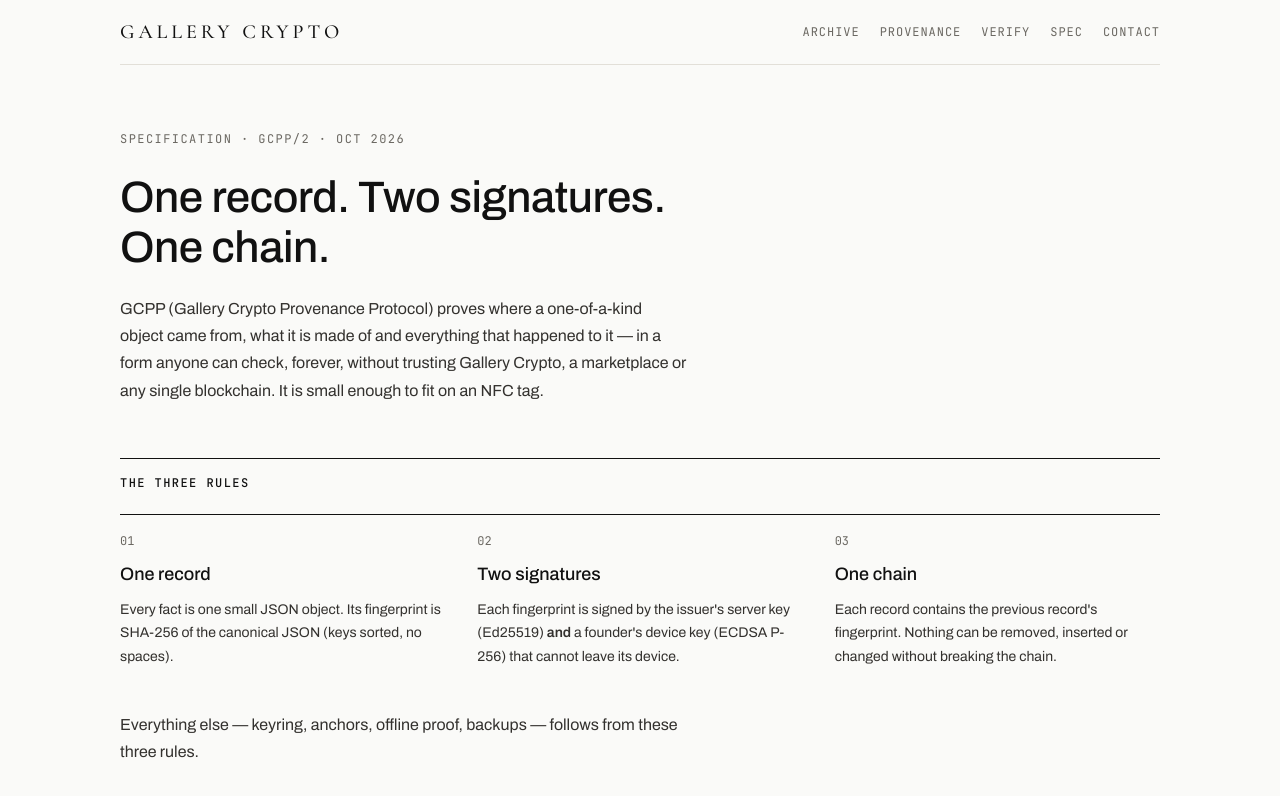
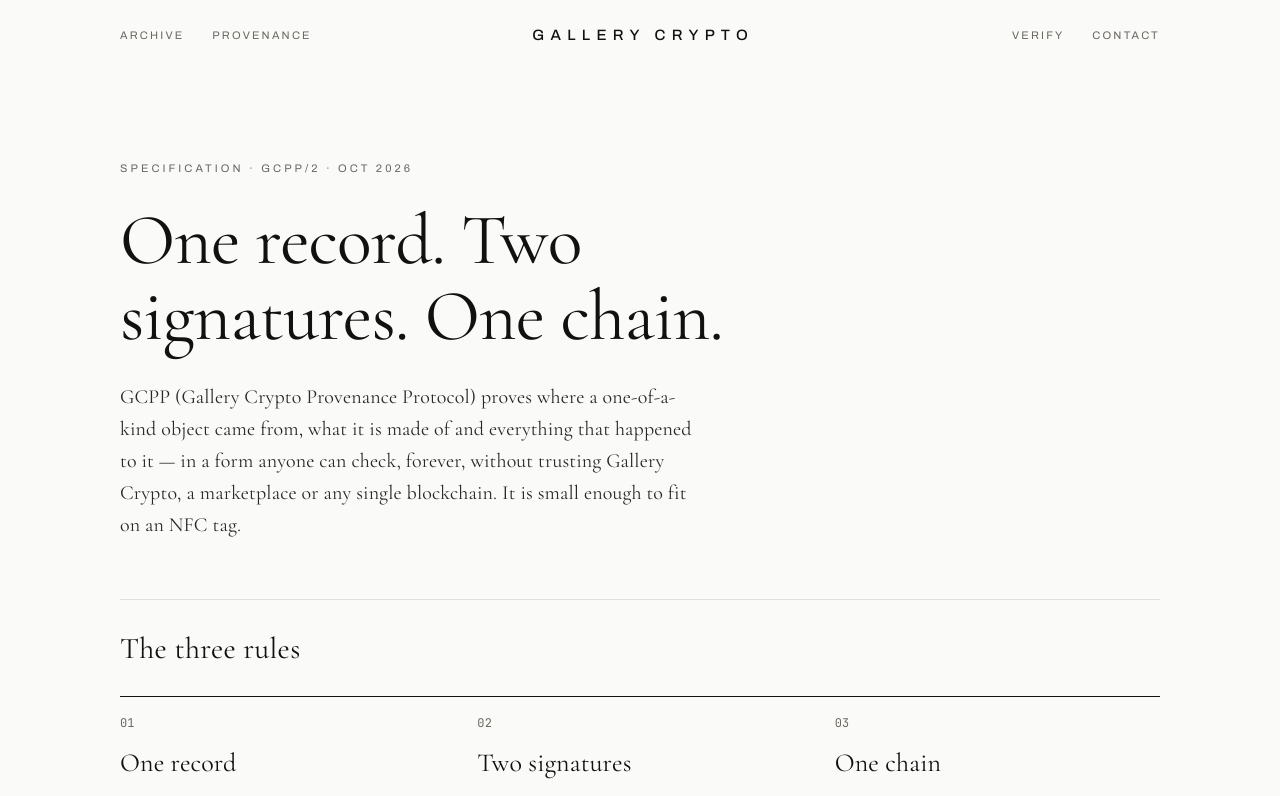
Before and after one commit to CryptoAgeDAO/gallery-crypto-site, a Next.js app: page /spec in a window 1280 px wide. Shown: the top 796 px of the page. Built offline with nearby package versions, Linux system fonts and the light colour scheme.

Commit message:
Luxury layer: centered wordmark, full-bleed image hero, serif display type, wide tracking and generous spacing
Co-Authored-By: Claude Opus 5.5 <noreply@anthropic.com>
Claude-Session: https://claude.ai/code/session_01M8oU3kGid8L9cMXxVotgRk

```diff
--- a/app/globals.css
+++ b/app/globals.css
@@ -592,3 +592,55 @@ body{background:radial-gradient(1100px 560px at 92% -8%,#edeffb 0%,rgba(237,239,
   .lb-blank{background:none}
   body{background:#fff}
 }
+
+/* ── Luxury layer: centered wordmark, image-led hero, serif display, wide tracking, generous space ── */
+.mo{--serif:"Cormorant Garamond","Noto Serif JP",Georgia,serif;font-size:14px;letter-spacing:.01em}
+.mo-mast{display:grid;grid-template-columns:minmax(0,1fr) auto minmax(0,1fr);align-items:center;gap:12px 24px;padding:26px 0;border-bottom:0}
+.mo .mo-logo{grid-column:2;font-family:var(--sans);font-size:15px;font-weight:500;letter-spacing:.42em;text-align:center;padding-left:.42em}
+.mo-nav{font-family:var(--sans);font-size:11px;letter-spacing:.2em;gap:6px 28px}
+.mo-nav.l{justify-self:start}
+.mo-nav.r{justify-self:end}
+@media (max-width:760px){.mo-mast{grid-template-columns:minmax(0,1fr)}.mo .mo-logo{grid-column:1;grid-row:1}.mo-nav.l,.mo-nav.r{justify-self:center;grid-row:auto}}
+.mo-hero{position:relative;display:grid;place-items:center;min-height:min(86vh,820px);margin:0;padding:96px 24px;max-width:none;background:#141414 center/cover no-repeat;color:#fff;text-align:center}
+.mo-hero.img::before{content:"";position:absolute;inset:0;background:rgba(0,0,0,.38)}
+.mo-hero-in{position:relative;display:grid;justify-items:center;gap:22px;max-width:820px}
+.mo-hero .mo-kicker{color:rgba(255,255,255,.78);font-family:var(--sans);font-size:11px;letter-spacing:.32em}
+.mo-hero h1{margin:0;font-family:var(--serif);font-weight:400;font-size:clamp(48px,8vw,104px);line-height:1;letter-spacing:.005em}
+.mo-heroa{margin-top:10px;padding:14px 30px;border:1px solid rgba(255,255,255,.85);color:#fff;font-family:var(--sans);font-size:11px;letter-spacing:.3em;text-transform:uppercase;text-decoration:none;transition:background .3s,color .3s}
+.mo-heroa:hover{background:#fff;color:#111}
+.mo-intro{margin:96px auto 112px;max-width:640px;text-align:center;font-family:var(--serif);font-size:clamp(20px,2.4vw,26px);line-height:1.6;color:#2A2826}
+.mo-sec{border-top:1px solid var(--line);padding:56px 0 120px;gap:48px}
+.mo-sh{display:grid;justify-items:center;gap:10px;text-align:center;font-family:var(--serif);font-size:clamp(28px,3.4vw,40px);font-weight:400;letter-spacing:.01em;text-transform:none}
+.mo-sh span{font-family:var(--sans);font-size:11px;letter-spacing:.24em;text-transform:uppercase}
+.mo-grid{gap:64px 28px}
+@media (min-width:760px){.mo-grid{grid-template-columns:repeat(3,minmax(0,1fr))}}
+@media (min-width:1100px){.mo-grid{grid-template-columns:repeat(3,minmax(0,1fr));gap:80px 40px}}
+.mo-item{gap:6px;text-align:center;justify-items:center}
+.mo-ph{width:100%;aspect-ratio:3/4;background:#F3F2EF}
+.mo-ph img{transition:transform .9s cubic-bezier(.2,.7,.2,1),opacity .4s}
+.mo-item:hover .mo-ph img{opacity:1;transform:scale(1.03)}
+.mo-ino{justify-content:center;gap:14px;margin-top:14px;font-family:var(--sans);font-size:10px;letter-spacing:.24em;text-transform:uppercase}
+.mo-iname{font-family:var(--sans);font-size:12px;font-weight:500;letter-spacing:.2em;text-transform:uppercase}
+.mo-idesc{font-family:var(--serif);font-size:17px;color:#4A4743}
+.mo-two{max-width:960px;margin:0 auto;width:100%}
+.mo-steps li{font-family:var(--serif);font-size:19px;line-height:1.5}
+.mo-steps li::before{font-family:var(--sans);font-size:10px;letter-spacing:.2em;padding-top:6px}
+.mo-lead{font-family:var(--serif);font-size:20px;line-height:1.6;color:#2A2826}
+.mo-links{font-family:var(--sans);font-size:11px;letter-spacing:.24em;text-transform:uppercase;gap:14px}
+.mo-links a{text-decoration:none;border-bottom:1px solid var(--ink);justify-self:start;padding-bottom:3px}
+.mo .mo-btn{padding:15px 28px;font-family:var(--sans);font-size:11px;letter-spacing:.28em;font-weight:500}
+.mo .mo-btn.small{padding:11px 18px;font-size:10px}
+.mo-line span{font-family:var(--sans);font-size:10px;letter-spacing:.24em}
+.mo-kicker{font-family:var(--sans);font-size:11px;letter-spacing:.28em}
+.mo-doc{padding:88px 0 96px;gap:26px}
+.mo-doch{font-family:var(--serif);font-weight:400;font-size:clamp(40px,6vw,72px);line-height:1.05;max-width:20ch}
+.mo-dh{font-family:var(--serif);font-weight:400;font-size:34px}
+.mo-no,.mo-price{font-family:var(--sans);font-size:11px;letter-spacing:.24em}
+.mo-specs dt{font-family:var(--sans);font-size:10px;letter-spacing:.2em}
+.mo-prov{font-family:var(--serif);font-size:18px;border-left:0;padding-left:0;font-style:italic}
+.mo-foot{padding:40px 0 16px;font-family:var(--sans);font-size:10px;letter-spacing:.2em;text-transform:uppercase}
+.mo .pl-h,.pp-box h2,.mo-legal h2{font-family:var(--sans);letter-spacing:.24em;font-size:11px}
+.mo .pl-h{font-family:var(--serif);font-size:30px;font-weight:400;letter-spacing:.01em;text-transform:none;border-top:1px solid var(--line);padding-top:28px}
+.pl-layers h3,.ev-title,.vf-card h2{font-family:var(--serif);font-weight:400;font-size:26px}
+.pp-cert{font-family:var(--sans);letter-spacing:.24em;font-size:13px}
+.mo-sh{justify-content:center;width:100%}
--- a/app/layout.tsx
+++ b/app/layout.tsx
@@ -22,7 +22,7 @@ export default function RootLayout({ children }: { children: React.ReactNode })
         {/* eslint-disable-next-line @next/next/no-page-custom-font */}
         <link
           rel="stylesheet"
-          href="https://fonts.googleapis.com/css2?family=Archivo:wght@400;500;600&family=Cormorant+Garamond:wght@500;600&family=JetBrains+Mono:wght@400;500&family=Noto+Sans+JP:wght@400;500&display=swap"
+          href="https://fonts.googleapis.com/css2?family=Archivo:wght@400;500;600&family=Cormorant+Garamond:ital,wght@0,400;0,500;1,400&family=JetBrains+Mono:wght@400;500&family=Noto+Sans+JP:wght@400;500&display=swap"
         />
       </head>
       <body>{children}</body>
--- a/components/MoShell.tsx
+++ b/components/MoShell.tsx
@@ -4,12 +4,13 @@ export default function MoShell({ kicker, title, children }: { kicker?: string;
     <div className="mo">
       <div className="mo-page">
         <header className="mo-mast">
-          <a className="mo-logo" href="/">Gallery Crypto</a>
-          <nav className="mo-nav" aria-label="Sections">
+          <nav className="mo-nav l" aria-label="Collection">
             <a href="/#archive">Archive</a>
             <a href="/proof">Provenance</a>
+          </nav>
+          <a className="mo-logo" href="/">Gallery Crypto</a>
+          <nav className="mo-nav r" aria-label="House">
             <a href="/verify">Verify</a>
-            <a href="/spec">Spec</a>
             <a href="/#contact">Contact</a>
           </nav>
         </header>
```
Also changed, not shown: components/Site.tsx (+20 -10 lines).
